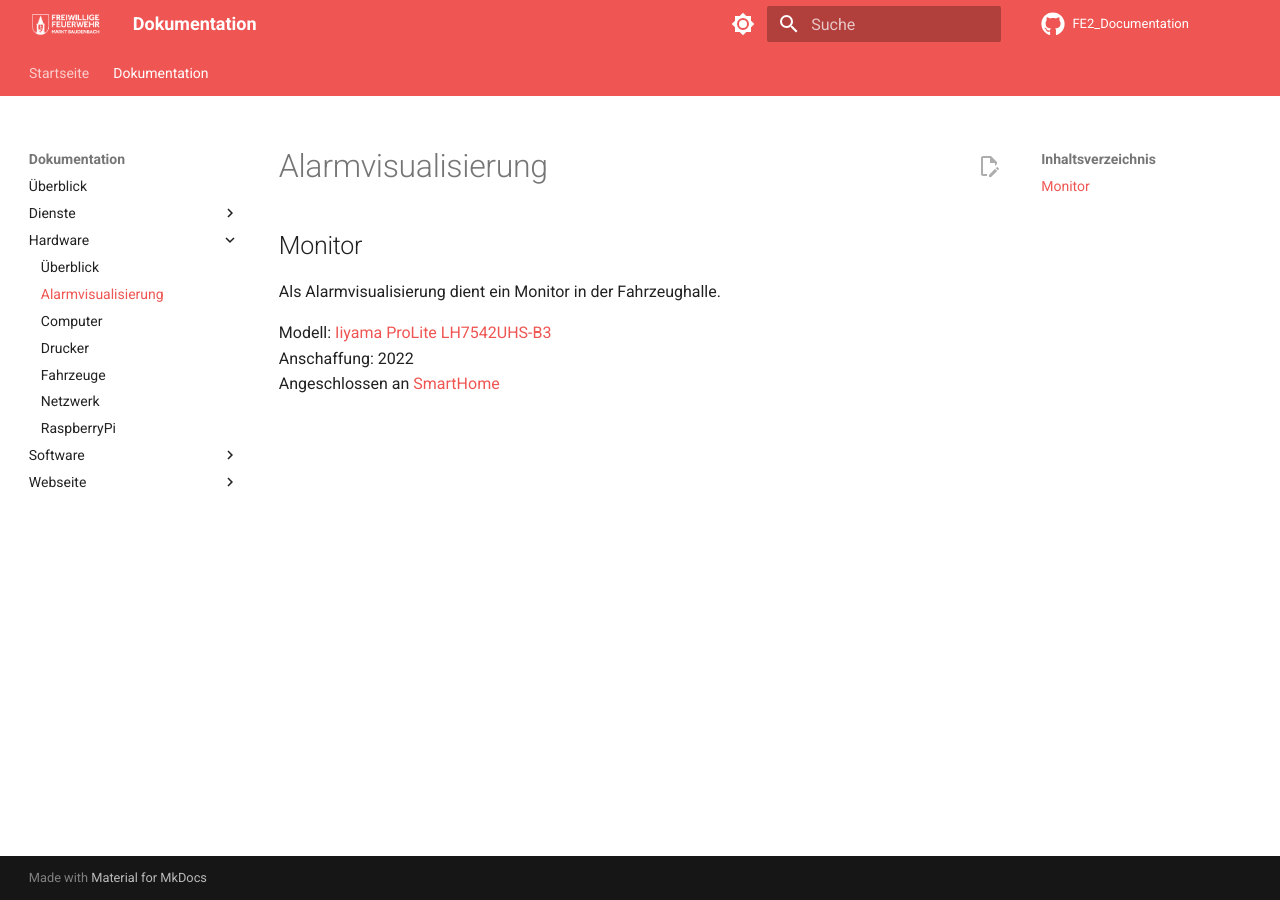
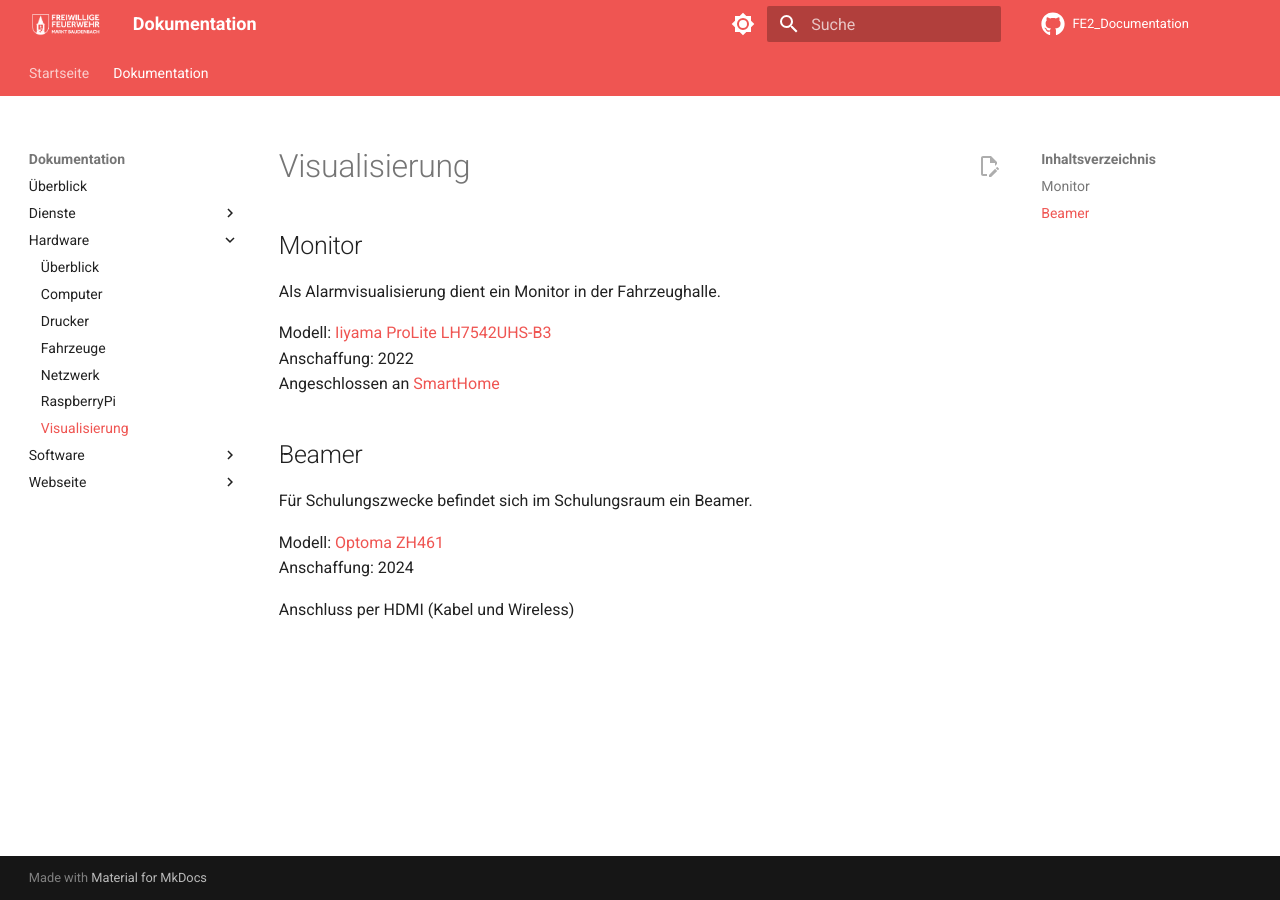
Before and after one commit to FFW-Baudenbach/FE2_Documentation, an MkDocs documentation site: the page built from docs/Dokumentation/Hardware/Visualisierung.md, in a window 1280 px wide. Built offline with MkDocs 1.6.1 and Material for MkDocs 9.7.7, drawn with Linux system fonts in a browser that asks for light colours; comment, search, counter and statistics services are not loaded.

Commit message:
Added beamer

```diff
--- a/docs/Dokumentation/Hardware/Alarmvisualisierung.md
+++ b/docs/Dokumentation/Hardware/Visualisierung.md
@@ -1,4 +1,4 @@
-# Alarmvisualisierung
+# Visualisierung
 
 ## Monitor
 
@@ -7,3 +7,12 @@ Als Alarmvisualisierung dient ein Monitor in der Fahrzeughalle.
 Modell: [Iiyama ProLite LH7542UHS-B3](https://iiyama.com/de_de/produkte/prolite-lh7542uhs-b3/)
 Anschaffung: 2022
 Angeschlossen an [SmartHome](../Hardware/Netzwerk.md#smarthome)
+
+## Beamer
+
+Für Schulungszwecke befindet sich im Schulungsraum ein Beamer.
+
+Modell: [Optoma ZH461](https://www.optoma.de/product/zh461)
+Anschaffung: 2024
+
+Anschluss per HDMI (Kabel und Wireless)
```
Also changed, not shown: docs/Dokumentation/Hardware/Netzwerk.md (+1 -1 lines), docs/Dokumentation/Hardware/RaspberryPi.md (+1 -1 lines), docs/Dokumentation/Software/FE2_SmartHome.md (+2 -1 lines).
